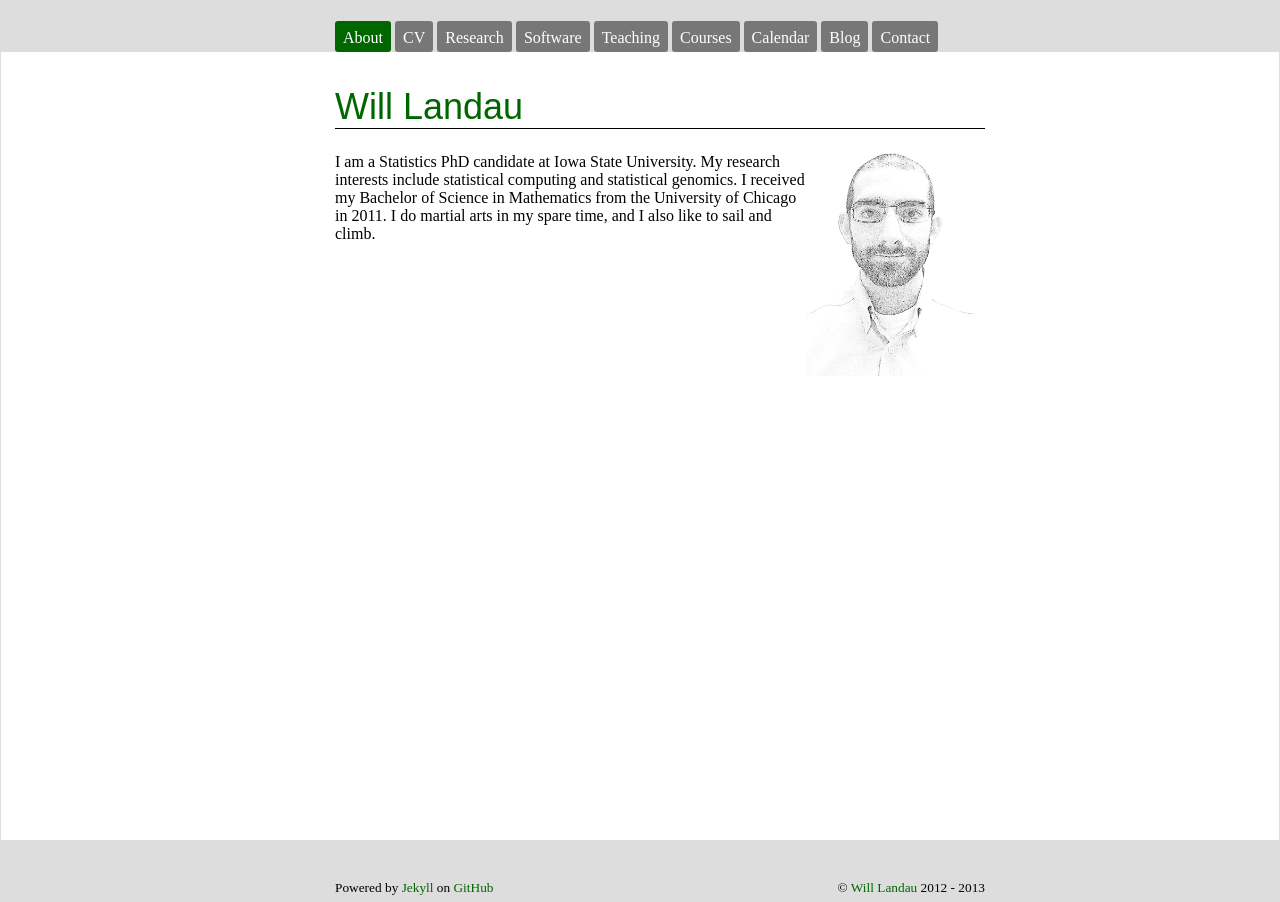
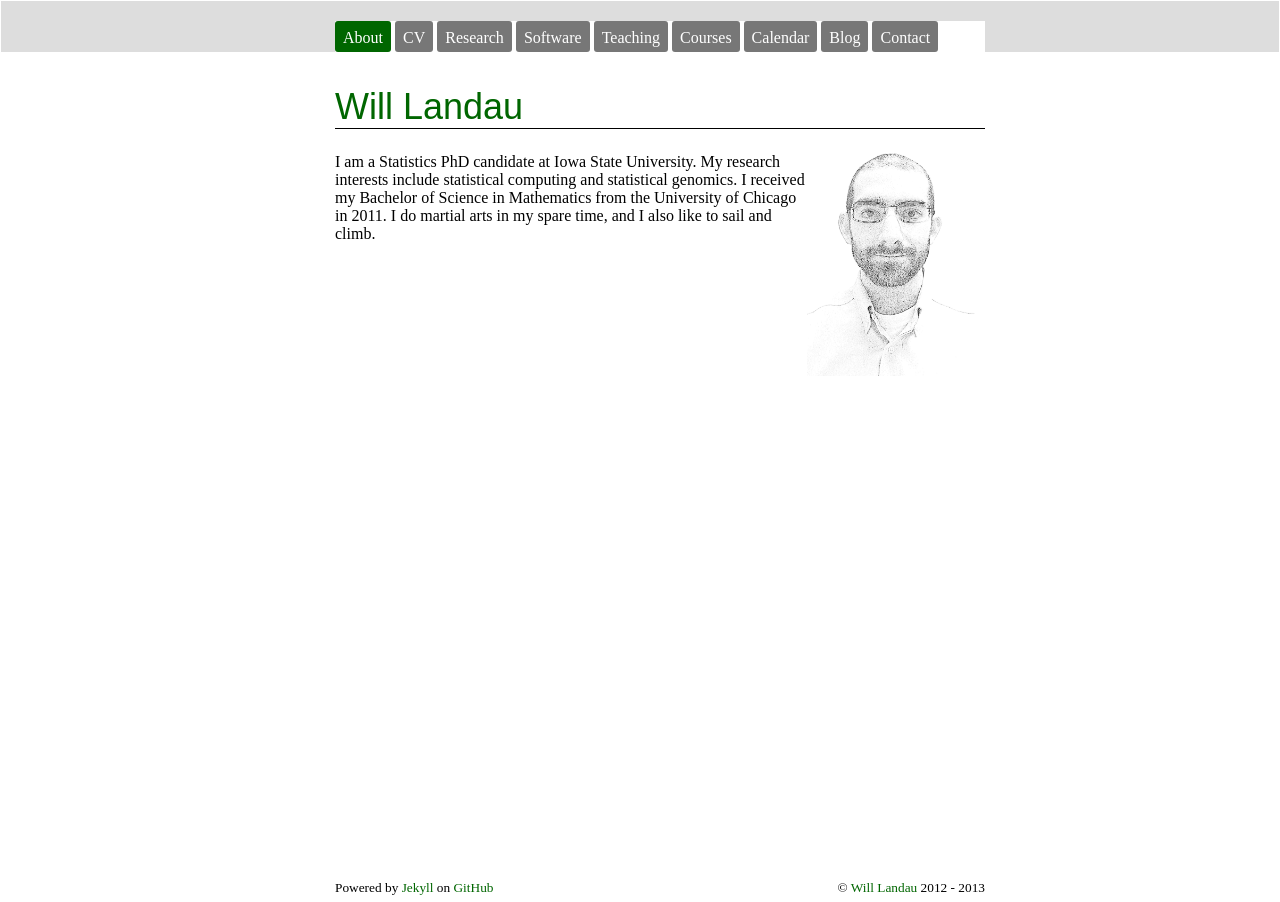
Before and after one commit to wlandau/wlandau.github.io, a Jekyll site: the page built from index.html, in a window 1280 px wide. Built offline with Jekyll 4.4.1, drawn with Linux system fonts in a browser that asks for light colours; nearby versions of some CDN libraries.

```diff
--- a/css/wml-custom.css
+++ b/css/wml-custom.css
@@ -7,7 +7,6 @@
 
 html{
   height: 100%;
-  background: #DDDDDD;
 }
 
 h1, h2, h3, h4{
@@ -169,4 +168,9 @@
 
 #navbar{
   padding-top: 20px;
+  background: #DDDDDD;
 }
+
+#navbar-content{
+  background:white;
+}
```
